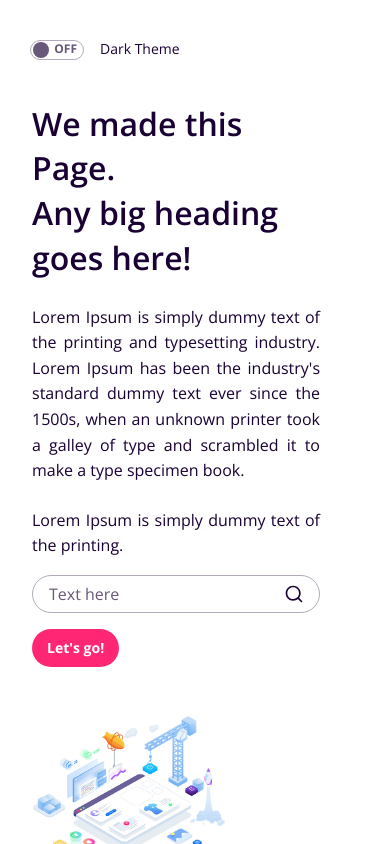
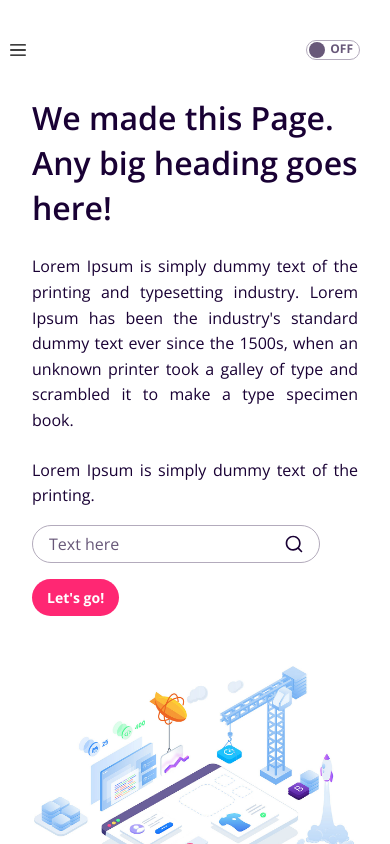
Before and after one commit to MANEESH-P/flamingo-web, a React (Create React App) app: page /demo in a window 390 px wide. Shown: the top 844 px of the page. Built offline with nearby package versions, Linux system fonts and the light colour scheme.

Commit message:
css fixes

```diff
--- a/src/Containers/Demo/Demo.js
+++ b/src/Containers/Demo/Demo.js
@@ -1,4 +1,5 @@
 import React from "react";
+import { Link } from "react-router-dom";
 import Button from "../../Components/Button/Button";
 import Avatar from "../../Components/Avatar/Avatar";
 import bg from "../../Assets/illustration.jpg";
@@ -11,6 +12,13 @@ import Checkbox from "../../Components/Checkbox/Checkbox";
 import Select from "../../Components/Select/Select";
 import RadioButton from "../../Components/RadioButton/RadioButton";
 import Toggle from "../../Components/Toggle/Toggle";
+function openNav() {
+  document.getElementById("myNav").style.width = "100%";
+}
+
+function closeNav() {
+  document.getElementById("myNav").style.width = "0%";
+}
 export default function Demo() {
   return (
     <div className="demo-container">
@@ -47,9 +55,34 @@ export default function Demo() {
           <img src={bg}></img>
         </div>
         <div className="theme-toggle">
-          <Toggle variant="normal" label="Dark Theme"></Toggle>
+          <Toggle variant="normal" label=""></Toggle>
         </div>
       </header>
+      <span className="hamburger" onClick={openNav}>
+        <svg
+          height="16px"
+          viewBox="0 -53 384 384"
+          width="16px"
+          xmlns="http://www.w3.org/2000/svg"
+        >
+          <path d="m368 154.667969h-352c-8.832031 0-16-7.167969-16-16s7.167969-16 16-16h352c8.832031 0 16 7.167969 16 16s-7.167969 16-16 16zm0 0" />
+          <path d="m368 32h-352c-8.832031 0-16-7.167969-16-16s7.167969-16 16-16h352c8.832031 0 16 7.167969 16 16s-7.167969 16-16 16zm0 0" />
+          <path d="m368 277.332031h-352c-8.832031 0-16-7.167969-16-16s7.167969-16 16-16h352c8.832031 0 16 7.167969 16 16s-7.167969 16-16 16zm0 0" />
+        </svg>
+      </span>
+      <div id="myNav" class="overlay">
+        <p class="closebtn" onClick={closeNav}>
+          &times;
+        </p>
+        <div class="overlay-content">
+          <Link to="/">
+            <p>Foundations</p>
+          </Link>
+          <Link to="/elements">
+            <p>Elements</p>
+          </Link>
+        </div>
+      </div>
       <section className="avatar-section pl-36 pr-36 pt-12 pb-24">
         <h1 className="mb-24 mt-24">That's some cool looking avatars!</h1>
         <div className=" section__container">
--- a/src/Containers/ElementsLayout/ElementsLayout.js
+++ b/src/Containers/ElementsLayout/ElementsLayout.js
@@ -164,6 +164,9 @@ export default function ElementsLayout() {
           >
             09.Avatars
           </p>
+          <Link to="/demo">
+            <p>Demo Page</p>
+          </Link>
         </div>
       </div>
 
--- a/src/Containers/FoundationLayout/FoundationLayout.js
+++ b/src/Containers/FoundationLayout/FoundationLayout.js
@@ -69,6 +69,9 @@ export default function FoundationLayout() {
           >
             03.Shadows
           </p>
+          <Link to="/demo">
+            <p>Demo Page</p>
+          </Link>
         </div>
       </div>
       <div className="foundations pl-12 pt-8 pb-8 pr-8">
--- a/src/Sass/pages/demo.scss
+++ b/src/Sass/pages/demo.scss
@@ -28,8 +28,7 @@
   .theme-toggle {
     position: absolute;
     top: 40px;
-    left: 50px;
-    width: 200px;
+    right: 50px;
   }
 }
 
@@ -110,10 +109,12 @@ footer {
     overflow: hidden;
 
     .header__left {
+      flex-basis: 100vw;
       margin-top: 4rem;
       margin-bottom: 3rem;
     }
     .header__right {
+      flex-basis: 100vw;
       img {
         margin: auto;
       }
@@ -131,7 +132,7 @@ footer {
       margin-top: 0;
     }
     .theme-toggle {
-      left: 30px;
+      right: 30px;
     }
   }
   .avatar-section {
```
